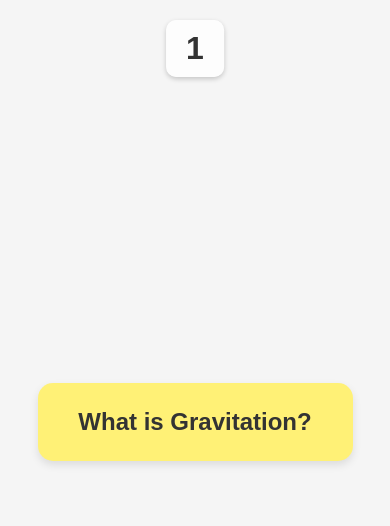
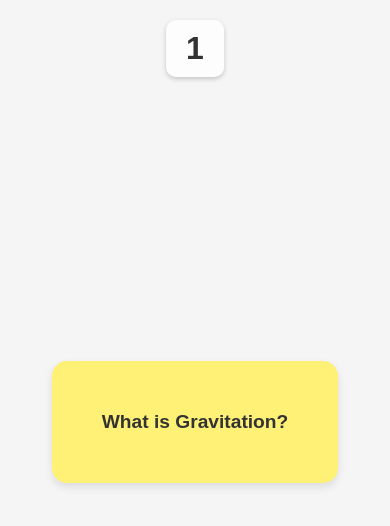
Before and after one commit to Anjali-Classes/AnjaliClassesNew, a plain HTML site: page FlashCards/Flashcards.html in a window 390 px wide. Drawn offline with nearby package versions, Linux system fonts and the light colour scheme; files whose address does not match are found by name.

Commit message:
Update Flashcards.html

```diff
--- a/FlashCards/Flashcards.html
+++ b/FlashCards/Flashcards.html
@@ -4,14 +4,11 @@
 <head>
   <meta charset="UTF-8">
   <meta name="viewport" content="width=device-width, initial-scale=1.0">
-  <title>Flashcards</title>
-
-  <!-- MathJax -->
+  <title>Flashcards</title> <!-- MathJax -->
   <script>
     window.MathJax = {
       tex: {
         inlineMath: [
-          ['$', '$'],
           ['\', '\']
         ]
       },
@@ -23,7 +20,6 @@
     };
   </script>
   <script async src="https://cdn.jsdelivr.net/npm/mathjax@3/es5/tex-mml-chtml.js"></script>
-
   <style>
     * {
       margin: 0;
@@ -35,7 +31,6 @@
       font-family: Arial, sans-serif;
       height: 100vh;
       overflow-x: hidden;
-      /* Prevent horizontal scrolling on body */
       background-color: #f5f5f5;
       display: flex;
       justify-content: center;
@@ -61,10 +56,8 @@
     .flashcard-container {
       height: 100vh;
       width: 100%;
-      /* Changed from 100vw to 100% to respect parent container */
       overflow-y: scroll;
       overflow-x: hidden;
-      /* Explicitly disable horizontal scrolling */
       scroll-snap-type: y mandatory;
       scroll-behavior: smooth;
     }
@@ -72,7 +65,6 @@
     .flashcard {
       min-height: 100vh;
       width: 100%;
-      /* Ensure flashcard takes full width of container */
       scroll-snap-align: center;
       display: flex;
       justify-content: center;
@@ -86,17 +78,19 @@
       padding: 30px;
       border-radius: 15px;
       box-shadow: 0 4px 8px rgba(0, 0, 0, 0.1);
-      width: 90%;
-      max-width: 600px;
-      /* Keep max-width to constrain content */
+      width: fit-content;
+      max-width: 90vw;
+      max-height: 90vh;
       text-align: center;
       transition: transform 0.5s ease;
       transform-style: preserve-3d;
       background-color: #fff176;
       position: relative;
       margin: 20px 0;
-      box-sizing: border-box;
-      /* Ensure padding doesn't cause overflow */
+      display: flex;
+      flex-direction: column;
+      justify-content: center;
+      align-items: center;
     }
 
     .flashcard.flipped .card-content {
@@ -112,18 +106,15 @@
       padding: 20px;
       word-wrap: break-word;
       overflow-wrap: break-word;
-      box-sizing: border-box;
-      /* Prevent text from causing overflow */
+      font-size: clamp(1.2rem, 2vw, 2rem);
     }
 
     .question {
-      font-size: clamp(1.5rem, 5vw, 2.5rem);
       font-weight: bold;
       position: relative;
     }
 
     .answer {
-      font-size: clamp(1.2rem, 4vw, 2rem);
       color: #2e7d32;
       position: absolute;
       top: 0;
@@ -134,31 +125,6 @@
       align-items: center;
       justify-content: center;
       transform: rotateY(180deg);
-      padding: 30px;
-    }
-
-    @media (max-width: 768px) {
-      .card-content {
-        padding: 20px;
-        width: 85%;
-      }
-
-      .question,
-      .answer {
-        padding: 15px;
-      }
-    }
-
-    @media (max-width: 480px) {
-      .card-content {
-        width: 90%;
-        padding: 15px;
-      }
-
-      .question,
-      .answer {
-        padding: 10px;
-      }
     }
 
     * {
@@ -185,7 +151,6 @@
 <body>
   <div class="counter">1</div>
   <div class="flashcard-container"></div>
-
   <script>
     const container = document.querySelector('.flashcard-container');
     const counter = document.querySelector('.counter');
@@ -196,7 +161,6 @@
         const response = await fetch(file);
         const text = await response.text();
         const lines = text.split('\n').filter(line => line.trim() !== '');
-
         totalFlashcards = lines.length;
 
         lines.forEach(line => {
```
